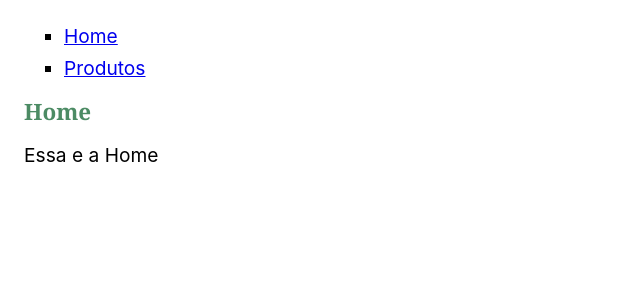
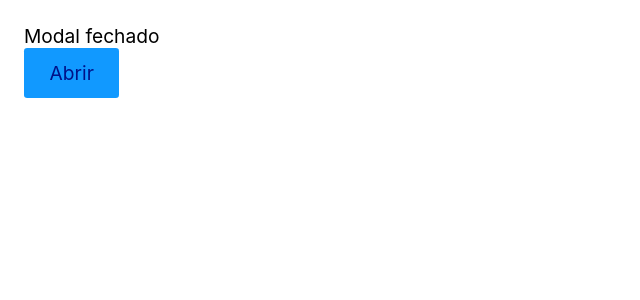
Before and after one commit to ocesar9/React, a React (Create React App) app in the folder ambiente-do-curso/appreact/: page / in a window 1280 px wide. Shown: the top 300 px of the page, without its empty margins (0-640 px from the left). Built offline with nearby package versions, Linux system fonts and the light colour scheme.

Commit message:
useState 1

```diff
--- a/ambiente-do-curso/appreact/src/App.js
+++ b/ambiente-do-curso/appreact/src/App.js
@@ -1,23 +1,34 @@
 import React from 'react';
-import Header from './Header';
-import Home from './Home';
-import Produtos from './Produtos';
+import ButtonModal from './ButtonModal';
+import Modal from './Modal';
+
 
 const App = () => {
-  const { pathname } = window.location;
-  let Pagina;
-  if (pathname === '/produtos') {
-    Pagina = Produtos;
-  } else {
-    Pagina = Home;
-  }
+  // const [ativo,setAtivo] = React.useState(false);
+  // const [dados,setDados] = React.useState({nome:'Julio',idade:23})
+
+  // function handleClick(){
+  //   setAtivo(!ativo)
+  //   setDados({...dados,faculdade:"Possui Faculdade"})
+
+  // }
+
+  const [modal,setModal] = React.useState(false);
 
   return (
-    <section>
-      <Header />
-      <Pagina />
-    </section>
+  //  <div>
+  //   <p>{dados.nome}</p>
+  //   <p>{dados.idade}</p>
+  //   <p>{dados.faculdade}</p>
+  //   <button onClick={handleClick}>{ativo? 'Ativo' : 'Inativo'}</button>
+  //  </div>
+  <div>
+    <div>{modal ? 'Modal aberto' : 'Modal fechado'}</div>
+    <Modal modal={modal} setModal={setModal}/>
+    <ButtonModal setModal={setModal}/>
+  </div>
   );
+
 };
 
 export default App;
--- /dev/null
+++ b/ambiente-do-curso/appreact/src/ButtonModal.js
@@ -0,0 +1,9 @@
+import React from 'react'
+
+const ButtonModal = ({setModal}) => {
+  return (
+    <button onClick={() => setModal(true)}>Abrir</button>
+  )
+}
+
+export default ButtonModal
--- a/ambiente-do-curso/appreact/src/Header.js
+++ /dev/null
@@ -1,18 +0,0 @@
-import React from 'react'
-
-const Header = () => {
-  return (
-    <header>
-      <ul>
-        <li>
-          <a href="/">Home</a>
-        </li>
-        <li>
-            <a href="/produtos">Produtos</a>
-        </li>
-      </ul>
-    </header>
-  )
-}
-
-export default Header
--- a/ambiente-do-curso/appreact/src/Home.js
+++ /dev/null
@@ -1,13 +0,0 @@
-import React from 'react'
-import Titulo from './Titulo'
-
-const Home = () => {
-  return (
-    <section>
-      <Titulo texto="Home" />
-      <p>Essa e a Home</p>
-    </section>
-  )
-}
-
-export default Home
--- /dev/null
+++ b/ambiente-do-curso/appreact/src/Modal.js
@@ -0,0 +1,16 @@
+import React from 'react'
+
+const Modal = ({modal,setModal}) => {
+
+  if(modal === true){
+    return (
+      <div>
+      Esse e um modal
+      <button onClick={() => setModal(false)}>fechar</button>
+    </div>
+    )
+  }
+  return null;
+}
+
+export default Modal
--- a/ambiente-do-curso/appreact/src/Produto.js
+++ /dev/null
@@ -1,16 +0,0 @@
-import React from 'react'
-
-const Produto = ({nome,propriedades}) => {
-  return (
-    <div style={{ border: '1px solid', margin: '1rem 0', padding: '1rem' }}>
-    <p>{nome}</p>
-    <ul>
-      {propriedades.map((propriedade) => (
-        <li key={propriedade}>{propriedade}</li>
-      ))}
-    </ul>
-  </div>
-  )
-}
-
-export default Produto
--- a/ambiente-do-curso/appreact/src/Produtos.js
+++ /dev/null
@@ -1,21 +0,0 @@
-import React from 'react'
-import Produto from './Produto';
-import Titulo from './Titulo'
-
-const Produtos = () => {
-  const produtos = [
-    { nome: 'Notebook', propriedades: ['16gb ram', '512gb'] },
-    { nome: 'Smartphone', propriedades: ['2gb ram', '128gb'] },
-  ];
-
-  return (
-    <section>
-      <Titulo texto="Produtos" />
-      {produtos.map((produto) => (
-        <Produto key={produto.nome} {...produto} />
-      ))}
-    </section>
-  )
-}
-
-export default Produtos
--- a/ambiente-do-curso/appreact/src/Titulo.js
+++ /dev/null
@@ -1,11 +0,0 @@
-import React from 'react'
-
-const Titulo = ({texto}) => {
-  return (
-    <h1 style={{color: "#4c8b64"}}>
-      {texto}
-    </h1>
-  )
-}
-
-export default Titulo
```
